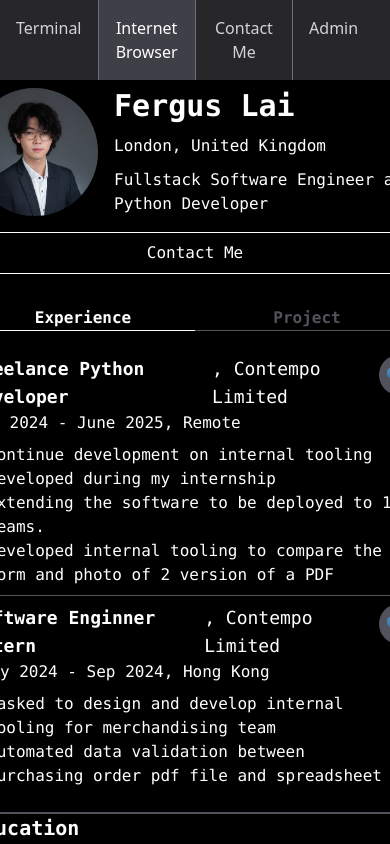
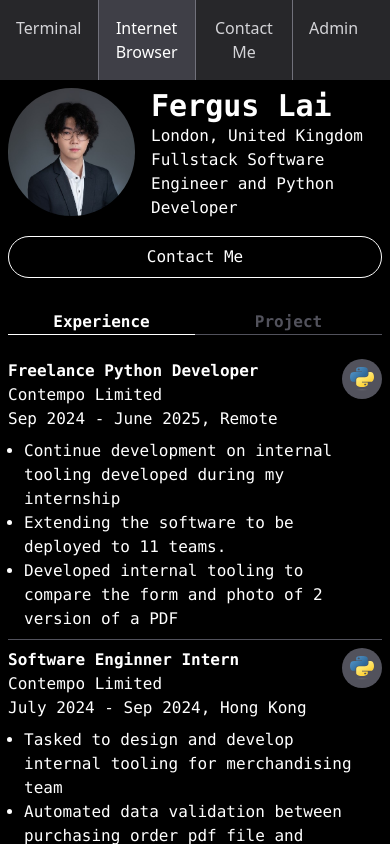
Before and after one commit to Fergus-Lai/portfolio-frontend, a React (Vite) app: page / in a window 390 px wide. Both pictures are taken after a click on the button "Internet Browser". Built offline with nearby package versions, Linux system fonts and the light colour scheme.

Commit message:
Responsive for mobile for internet browser tab

```diff
--- a/src/Browser.tsx
+++ b/src/Browser.tsx
@@ -14,7 +14,7 @@
 }: Props) {
   return (
     <div className="flex bg-black w-full h-full overflow-auto font-mono p-2 text-white gap-4 justify-center ">
-      <div className="flex flex-col items-center gap-4 w-1/2 xl:w-1/3 min-w-md">
+      <div className="flex flex-col items-center gap-4 w-full lg:w-1/2 xl:w-1/3">
         <div className="flex flex-row w-full justify-between gap-4">
           <img src="/icon.jpeg" className="rounded-full h-32" />
           <div className="flex flex-col w-full justify-between">
@@ -56,10 +56,11 @@
         {experienceTab ? <Experiences /> : <Projects />}
         <div className="flex flex-col w-full border-t-zinc-600 border-t-2">
           <div className="text-xl font-extrabold">Education</div>
-          <div className="flex flex-row w-full justify-between">
-            <div className="flex gap-1">
-              <div className="font-bold">Durham University</div> - BSc in
-              Computer Science
+          <div className="flex flex-col md:flex-row w-full md:justify-between">
+            <div className="flex flex-col md:flex-row gap-0 md:gap-2">
+              <div className="font-bold">Durham University</div>
+              <div className="hidden md:flex">-</div>
+              <div>BSc in Computer Science</div>
             </div>
             <div>Oct 2022 - June 2025</div>
           </div>
--- a/src/component/browser/Card.tsx
+++ b/src/component/browser/Card.tsx
@@ -5,7 +5,7 @@
 export const ProjectCard = ({ project }: { project: Project }) => {
   return (
     <div className="flex flex-col w-full py-2">
-      <div className="flex flex-row w-full justify-between items-start">
+      <div className="flex md:flex-row flex-col w-full md:justify-between items-start gap-2 md:gap-0">
         <a
           href={project.url}
           className={
@@ -28,9 +28,10 @@
     <div className="flex flex-col w-full py-2 gap-2">
       <div className="flex flex-row w-full justify-between">
         <div className="flex w-fit flex-col">
-          <div className="flex w-fit text-lg flex-row items-end">
+          <div className="flex w-fit md:text-lg flex-col md:flex-row md:items-end">
             <div className="font-bold ">{experience.title}</div>
-            <div>, {experience.company}</div>
+            <div className="hidden md:flex md:pr-2">,</div>
+            <div>{experience.company}</div>
           </div>
           <div>
             {experience.duration}, {experience.location}
```
